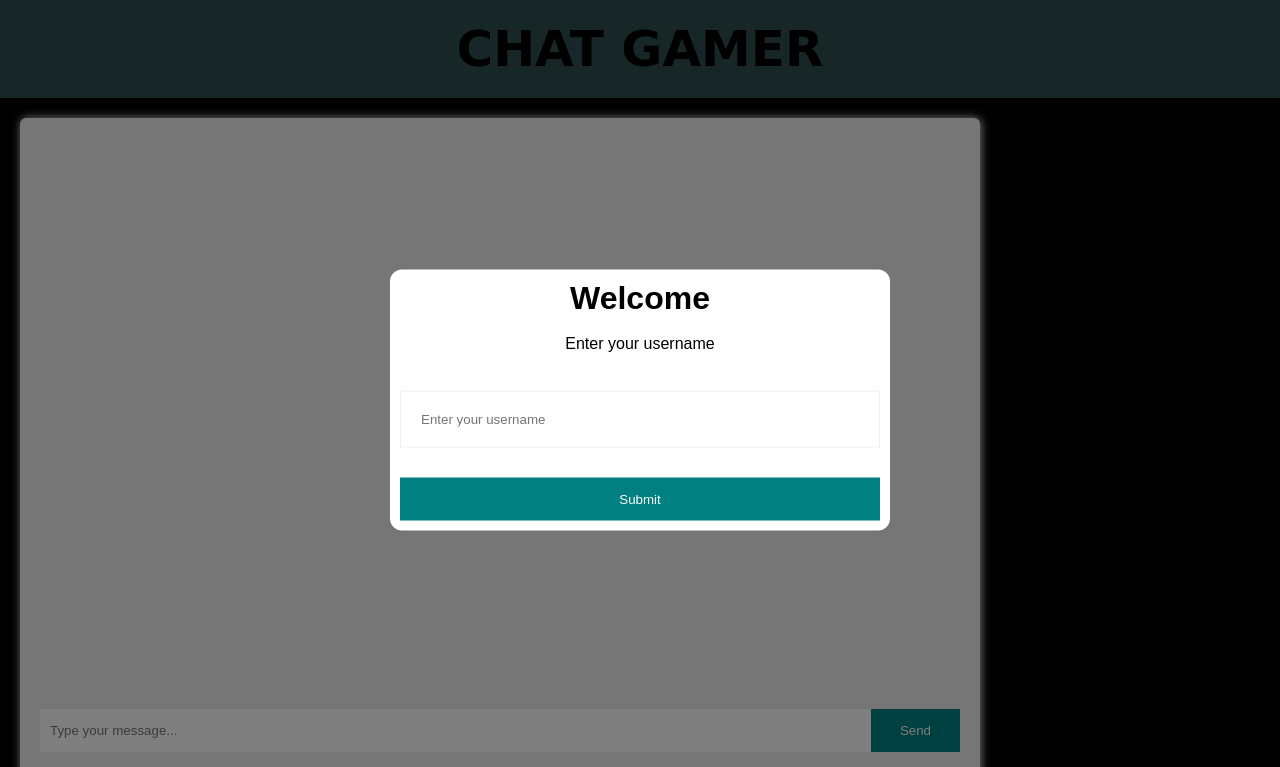
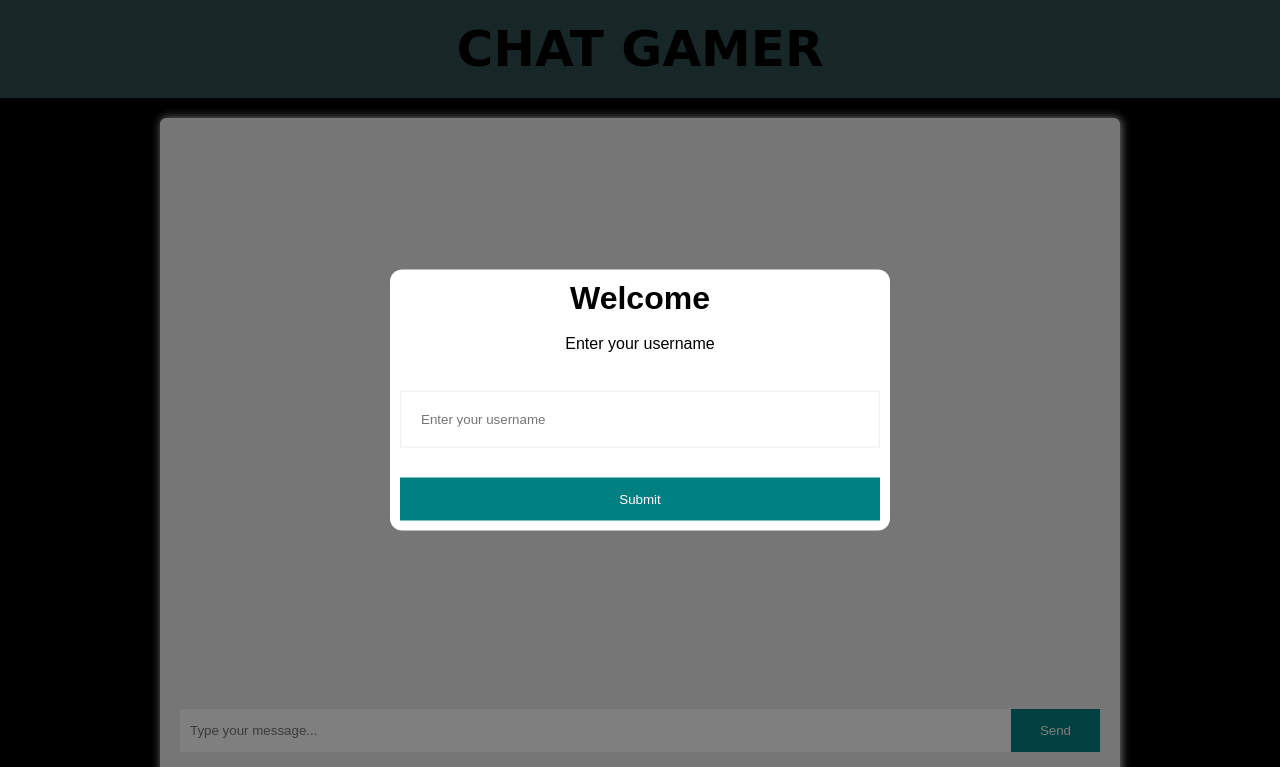
Before and after one commit to RaiCavalcanteOliveira/ChatNormal, a website: page public/index.html in a window 1280 px wide. Shown: the top 767 px of the page. Drawn offline with nearby package versions, Linux system fonts and the light colour scheme; no server answers; a web font is replaced by a local one.

Commit message:
Update style.css

```diff
--- a/public/style.css
+++ b/public/style.css
@@ -27,7 +27,7 @@ nav {
 
 .container {
     max-width: 1000px;
-    margin: auto 0;
+    margin: 0 auto;
     padding: 20px;
 }
 
```
